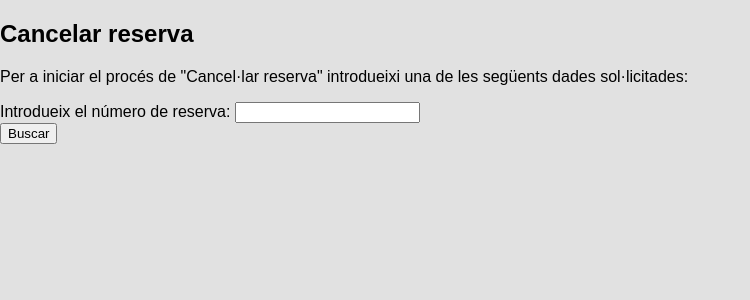
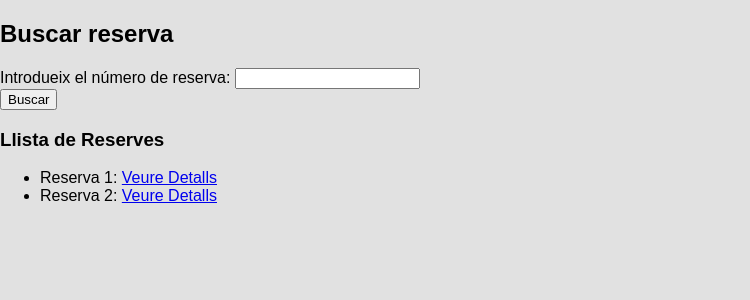
Before and after one commit to Computer-Engineering-UdL/JointProject, a Django app: page /receptionist/search_reservation/ in a window 1280 px wide. Shown: the part 65-365 px from the top of the page, without its empty margins (0-750 px from the left). Run offline with Django 5.2, Linux system fonts and the light colour scheme; a user stored in the database is signed in; data comes from the database, SQL or seed files in the repository.

Commit message:
feat: improved search reservations list

```diff
--- a/Reception/views.py
+++ b/Reception/views.py
@@ -120,9 +120,11 @@ RESERVATION_DETAIL_PATH = 'worker/receptionist/reservation/modify_reservation/re
 
 @login_required
 def search_reservation(request):
+    reservations = RoomReservation.objects.all()
+
     if request.method == 'GET':
         form = SearchReservationForm()
-        return render(request, SEARCH_RESERVATION_PATH, {'form': form})
+        return render(request, SEARCH_RESERVATION_PATH, {'form': form, 'reservations': reservations})
 
     elif request.method == 'POST':
         form = SearchReservationForm(request.POST)
@@ -138,9 +140,9 @@ def search_reservation(request):
         else:
             form.add_error(None, 'Introdueix dades per a cercar la reserva')
 
-        return render(request, SEARCH_RESERVATION_PATH, {'form': form})
+        return render(request, SEARCH_RESERVATION_PATH, {'form': form, 'reservations': reservations})
 
-    return render(request, SEARCH_RESERVATION_PATH, {})
+    return render(request, SEARCH_RESERVATION_PATH, {'reservations': reservations})
 
 
 @login_required
--- a/templates/worker/receptionist/reservation/modify_reservation/search_reservation.html
+++ b/templates/worker/receptionist/reservation/modify_reservation/search_reservation.html
@@ -3,8 +3,7 @@
 
 {% block content %}
   <div class="container">
-    <h2>Cancelar reserva</h2>
-    <p>Per a iniciar el procés de "Cancel·lar reserva" introdueixi una de les següents dades sol·licitades:</p>
+    <h2>Buscar reserva</h2>
     <form method="post">
       {% csrf_token %}
         <!--General errors-->
@@ -28,5 +27,17 @@
 
       <button type="submit">Buscar</button>
     </form>
+
+    <h3>Llista de Reserves</h3>
+    <div>
+      <ul>
+        {% for reservation in reservations %}
+          <li>
+            Reserva {{ reservation.id }}:
+            <a href="{% url 'reservation_details' pk=reservation.pk %}">Veure Detalls</a>
+          </li>
+        {% endfor %}
+      </ul>
+    </div>
   </div>
 {% endblock %}
```
Also changed, not shown: templates/worker/receptionist/reservation/modify_reservation/reservation_details.html (+9 -2 lines).
